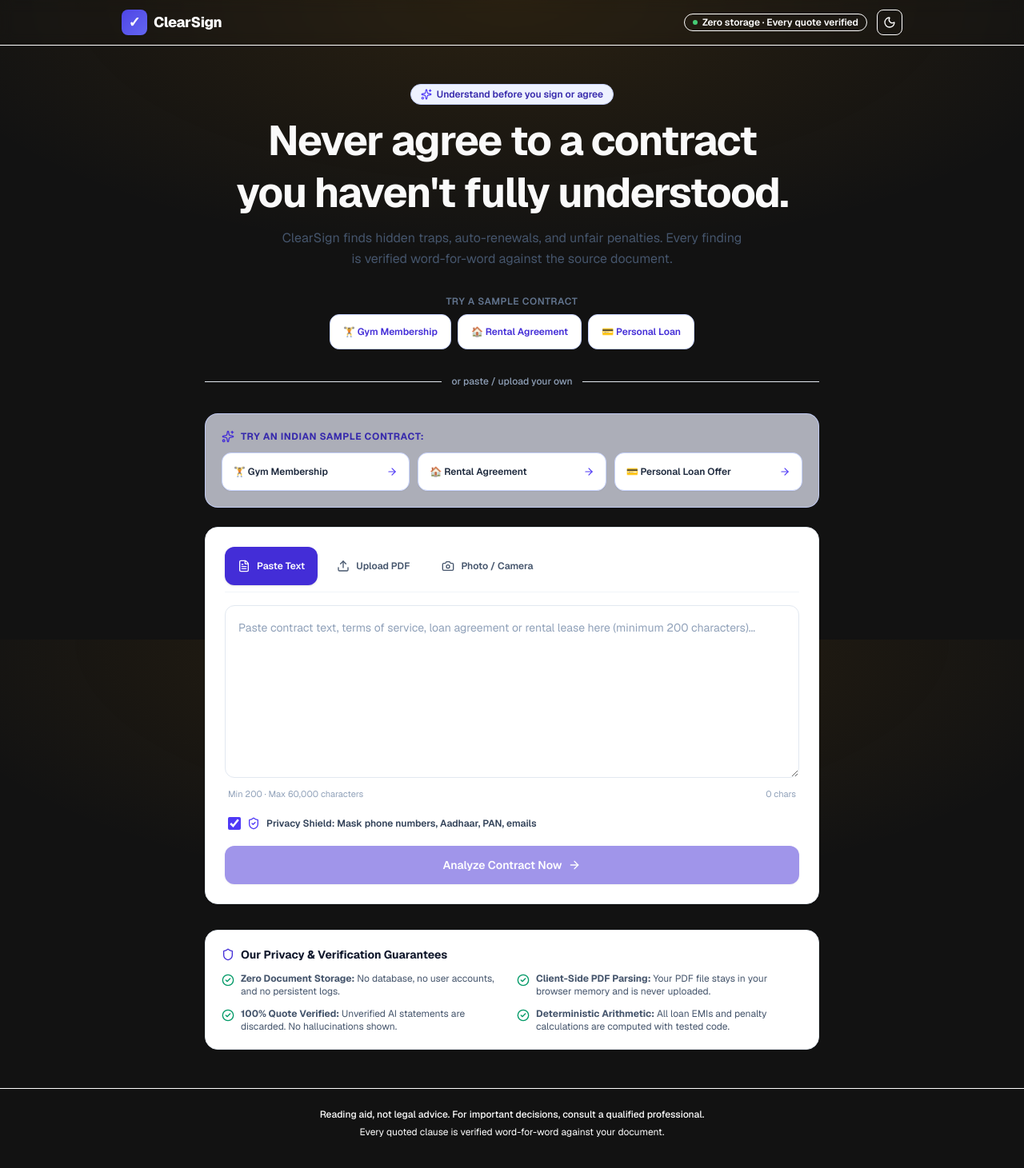
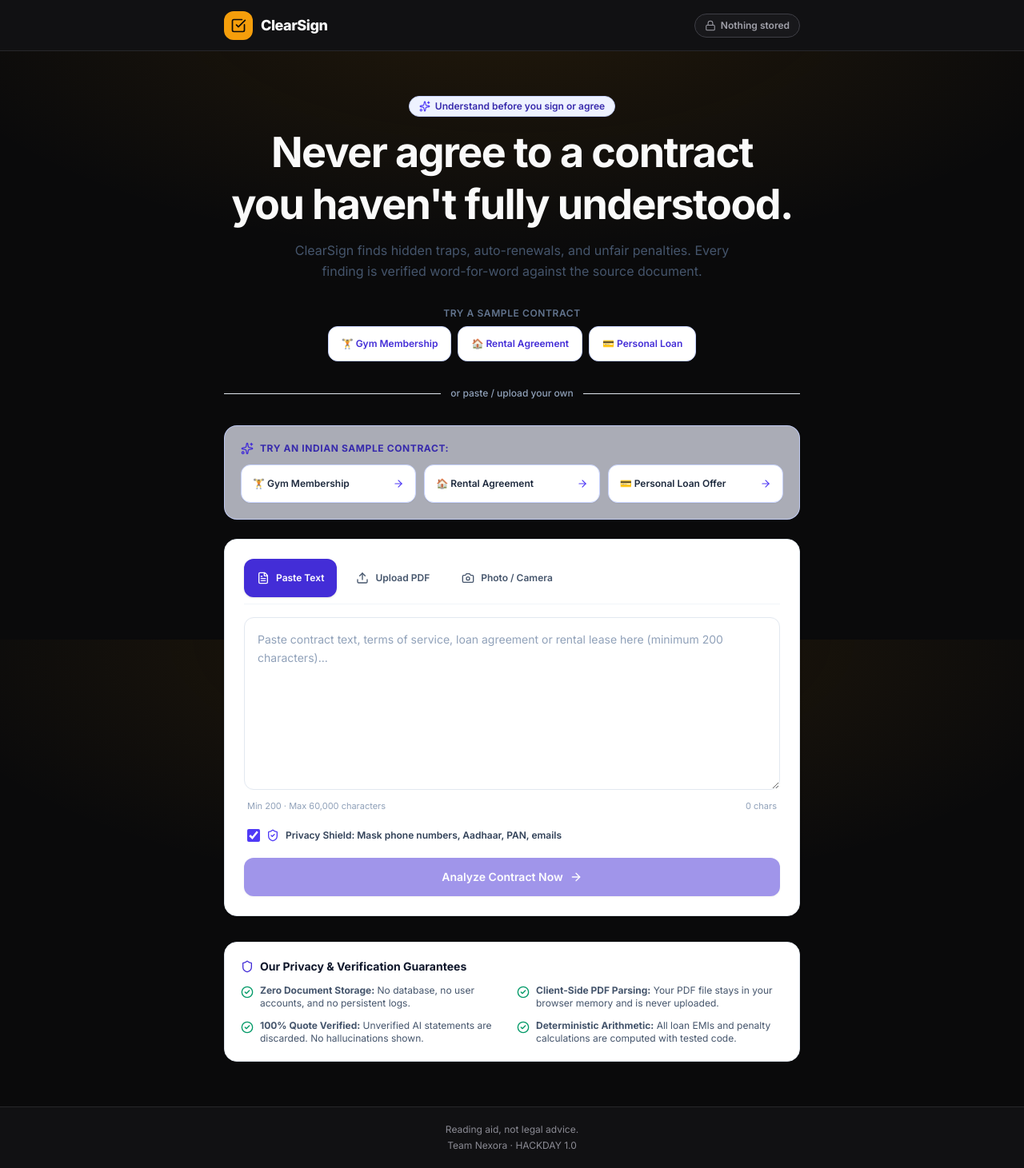
Before and after one commit to Shaswathhere/ClearSign, a Next.js app: page / in a window 1280 px wide. Shown: the whole page at 80% size. Built offline with nearby package versions, Linux system fonts and the light colour scheme.

Commit message:
refactor: remove ThemeToggle and force dark mode in layout

```diff
--- a/app/layout.tsx
+++ b/app/layout.tsx
@@ -1,10 +1,14 @@
 import type { Metadata } from "next";
 import Link from "next/link";
-import { Geist, Noto_Sans_Devanagari, Noto_Sans_Tamil } from "next/font/google";
+import {
+  Inter,
+  Noto_Sans_Devanagari,
+  Noto_Sans_Tamil,
+} from "next/font/google";
+import { Lock, CheckSquare } from "lucide-react";
 import "./globals.css";
-import ThemeToggle from "@/components/ThemeToggle";
 
-const geist = Geist({
+const inter = Inter({
   subsets: ["latin"],
   display: "swap",
   variable: "--font-primary",
@@ -27,7 +31,7 @@ const notoTamil = Noto_Sans_Tamil({
 export const metadata: Metadata = {
   title: "ClearSign — Understand before you agree",
   description:
-    "Plain-language contract summaries, verified risk clauses, calendar deadlines, and deterministic cost engine with regional read-aloud.",
+    "Paste or upload any contract. ClearSign flags the hidden traps, quotes them word for word, and explains them in your language.",
 };
 
 export default function RootLayout({
@@ -38,75 +42,94 @@ export default function RootLayout({
   return (
     <html
       lang="en"
-      className={`${geist.variable} ${notoDevanagari.variable} ${notoTamil.variable} h-full antialiased`}
-      suppressHydrationWarning
+      className={`${inter.variable} ${notoDevanagari.variable} ${notoTamil.variable} dark h-full antialiased`}
+      style={{ colorScheme: "dark" }}
     >
-      {/* Inline script sets dark class before first paint — eliminates flash */}
       <head>
-        <script
-          dangerouslySetInnerHTML={{
-            __html: `(function(){try{var t=localStorage.getItem('cs-theme');if(t==='dark'||(!t&&window.matchMedia('(prefers-color-scheme: dark)').matches)){document.documentElement.classList.add('dark')}}catch(e){}})()`,
-          }}
-        />
+        <meta name="theme-color" content="#0A0A0B" />
       </head>
-      <body className="min-h-full flex flex-col"
-        style={{ backgroundColor: "var(--surface-page)", color: "var(--text-primary)", fontFamily: "var(--font-primary, 'Geist', system-ui, sans-serif)" }}>
+      <body
+        className="min-h-full flex flex-col"
+        style={{
+          backgroundColor: "var(--background)",
+          color: "var(--foreground)",
+          fontFamily: "var(--font-primary)",
+        }}
+      >
+        {/* Skip-to-content for keyboard users */}
+        <a href="#main-content" className="skip-link">
+          Skip to content
+        </a>
 
         {/* ── Header ── */}
-        <header className="sticky top-0 z-40 w-full border-b backdrop-blur"
-          style={{ borderColor: "var(--surface-border)", backgroundColor: "color-mix(in srgb, var(--surface-card) 90%, transparent)" }}>
-          <div className="mx-auto flex h-14 max-w-5xl items-center justify-between px-4 sm:px-6">
-
+        <header
+          className="sticky top-0 z-40 w-full border-b"
+          style={{
+            borderColor: "var(--border)",
+            backgroundColor: "var(--surface)",
+            height: "64px",
+          }}
+        >
+          <div className="mx-auto flex h-full max-w-3xl items-center justify-between px-4 sm:px-6">
             {/* Logo */}
-            <Link href="/" className="flex items-center gap-2 group">
+            <Link
+              href="/"
+              className="flex items-center gap-2.5 group"
+              aria-label="ClearSign home"
+            >
+              {/* Amber rounded-square logo mark */}
               <span
-                className="flex h-8 w-8 items-center justify-center rounded-lg text-white font-bold text-lg shadow-sm transition-all group-hover:scale-105 group-hover:shadow-md"
-                style={{ background: "linear-gradient(135deg, #4f46e5, #6366f1)" }}
+                className="flex h-9 w-9 items-center justify-center rounded-xl transition-all group-hover:scale-105"
+                style={{ backgroundColor: "var(--primary)" }}
               >
-                ✓
+                <CheckSquare
+                  className="h-5 w-5"
+                  style={{ color: "var(--primary-foreground)" }}
+                  strokeWidth={2}
+                />
               </span>
-              <div className="flex flex-col">
-                <span className="font-extrabold tracking-tight text-lg leading-tight"
-                  style={{ color: "var(--text-primary)" }}>
-                  ClearSign
-                </span>
-                <span className="text-[10px] font-semibold tracking-widest uppercase hidden xs:block"
-                  style={{ color: "var(--brand-500)" }}>
-                  Understand before you agree
-                </span>
-              </div>
+              <span
+                className="font-extrabold tracking-tight text-lg leading-none"
+                style={{ color: "var(--foreground)" }}
+              >
+                ClearSign
+              </span>
             </Link>
 
-            {/* Right side */}
-            <div className="flex items-center gap-3">
-              <span className="inline-flex items-center gap-1.5 rounded-full px-2.5 py-0.5 text-xs font-semibold border"
-                style={{
-                  background: "color-mix(in srgb, var(--brand-50) 80%, transparent)",
-                  color: "var(--brand-600)",
-                  borderColor: "var(--brand-200)",
-                }}>
-                <span className="h-1.5 w-1.5 rounded-full animate-pulse" style={{ background: "#4ade80" }} />
-                Zero storage · Every quote verified
-              </span>
-              <ThemeToggle />
-            </div>
+            {/* Right side: Nothing stored pill */}
+            <span
+              className="inline-flex items-center gap-1.5 rounded-full px-3 py-1.5 text-xs font-semibold border"
+              style={{
+                backgroundColor: "var(--surface-2)",
+                color: "var(--foreground-2)",
+                borderColor: "var(--border-strong)",
+              }}
+            >
+              <Lock className="h-3.5 w-3.5" strokeWidth={1.75} />
+              Nothing stored
+            </span>
           </div>
         </header>
 
         {/* ── Main ── */}
-        <main className="flex-1 max-w-5xl w-full mx-auto p-4 sm:p-6">
+        <main
+          id="main-content"
+          className="flex-1 max-w-3xl w-full mx-auto px-4 sm:px-6 py-8"
+        >
           {children}
         </main>
 
         {/* ── Footer ── */}
-        <footer className="w-full border-t py-6 px-4 text-center text-xs space-y-1.5"
-          style={{ borderColor: "var(--surface-border)", backgroundColor: "var(--surface-card)", color: "var(--text-muted)" }}>
-          <p className="font-medium" style={{ color: "var(--text-secondary)" }}>
-            Reading aid, not legal advice. For important decisions, consult a qualified professional.
-          </p>
-          <p>
-            Every quoted clause is verified word-for-word against your document.
-          </p>
+        <footer
+          className="w-full border-t py-5 px-4 text-center text-xs space-y-1"
+          style={{
+            borderColor: "var(--border)",
+            backgroundColor: "var(--surface)",
+            color: "var(--muted)",
+          }}
+        >
+          <p>Reading aid, not legal advice.</p>
+          <p>Team Nexora · HACKDAY 1.0</p>
         </footer>
       </body>
     </html>
--- a/components/ThemeToggle.tsx
+++ /dev/null
@@ -1,51 +0,0 @@
-"use client";
-
-import React, { useEffect, useState } from "react";
-import { Sun, Moon } from "lucide-react";
-
-export default function ThemeToggle() {
-  const [dark, setDark] = useState(false);
-  const [mounted, setMounted] = useState(false);
-
-  useEffect(() => {
-    setMounted(true);
-    setDark(document.documentElement.classList.contains("dark"));
-  }, []);
-
-  const toggle = () => {
-    const next = !dark;
-    setDark(next);
-    if (next) {
-      document.documentElement.classList.add("dark");
-      localStorage.setItem("cs-theme", "dark");
-    } else {
-      document.documentElement.classList.remove("dark");
-      localStorage.setItem("cs-theme", "light");
-    }
-  };
-
-  if (!mounted) return <div className="h-8 w-8" />;
-
-  return (
-    <button
-      type="button"
-      id="theme-toggle-btn"
-      onClick={toggle}
-      aria-label={dark ? "Switch to light mode" : "Switch to dark mode"}
-      title={dark ? "Switch to light mode" : "Switch to dark mode"}
-      className="relative flex h-8 w-8 items-center justify-center rounded-lg border transition-all hover:scale-105 active:scale-95"
-      style={{
-        borderColor: "var(--surface-border)",
-        backgroundColor: "var(--surface-muted)",
-        color: "var(--text-secondary)",
-      }}
-    >
-      <span className="sr-only">{dark ? "Light mode" : "Dark mode"}</span>
-      {dark ? (
-        <Sun className="h-4 w-4 text-amber-400 transition-transform rotate-0" />
-      ) : (
-        <Moon className="h-4 w-4 transition-transform" style={{ color: "var(--brand-500)" }} />
-      )}
-    </button>
-  );
-}
```
